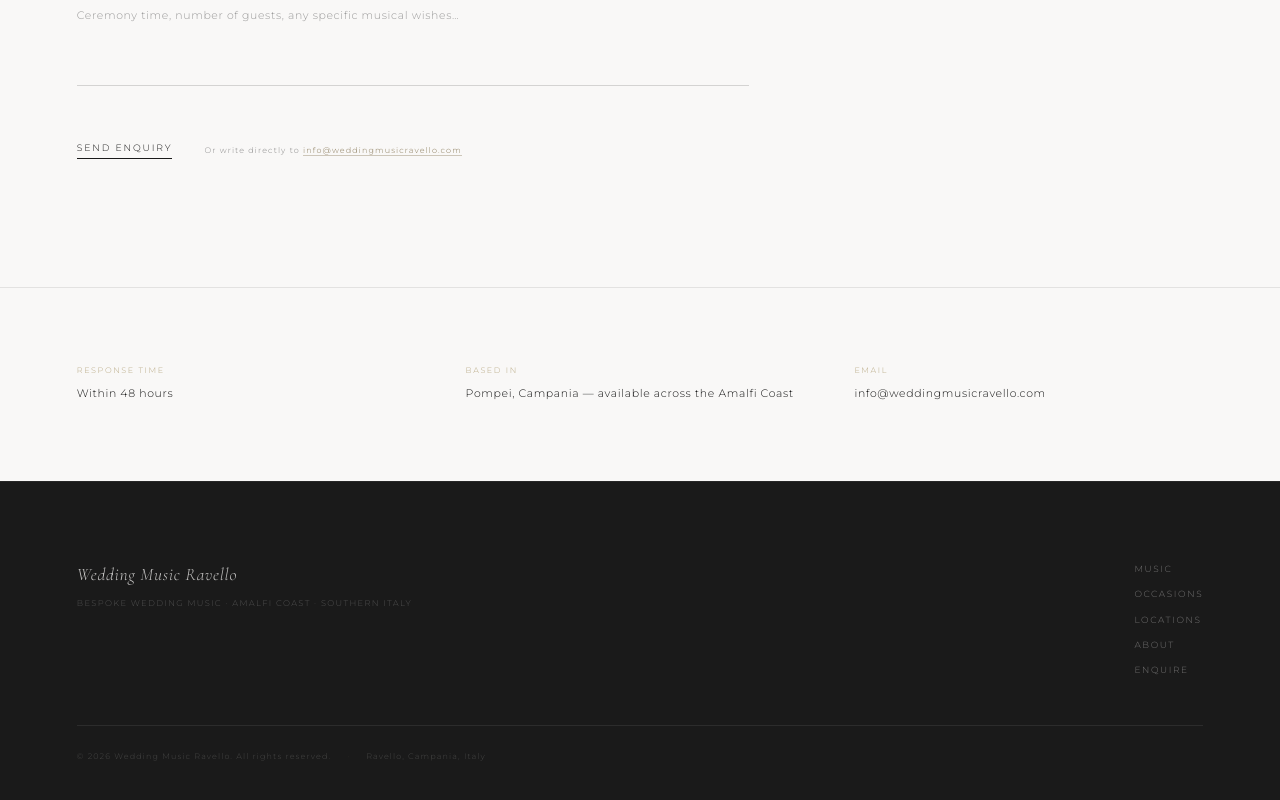
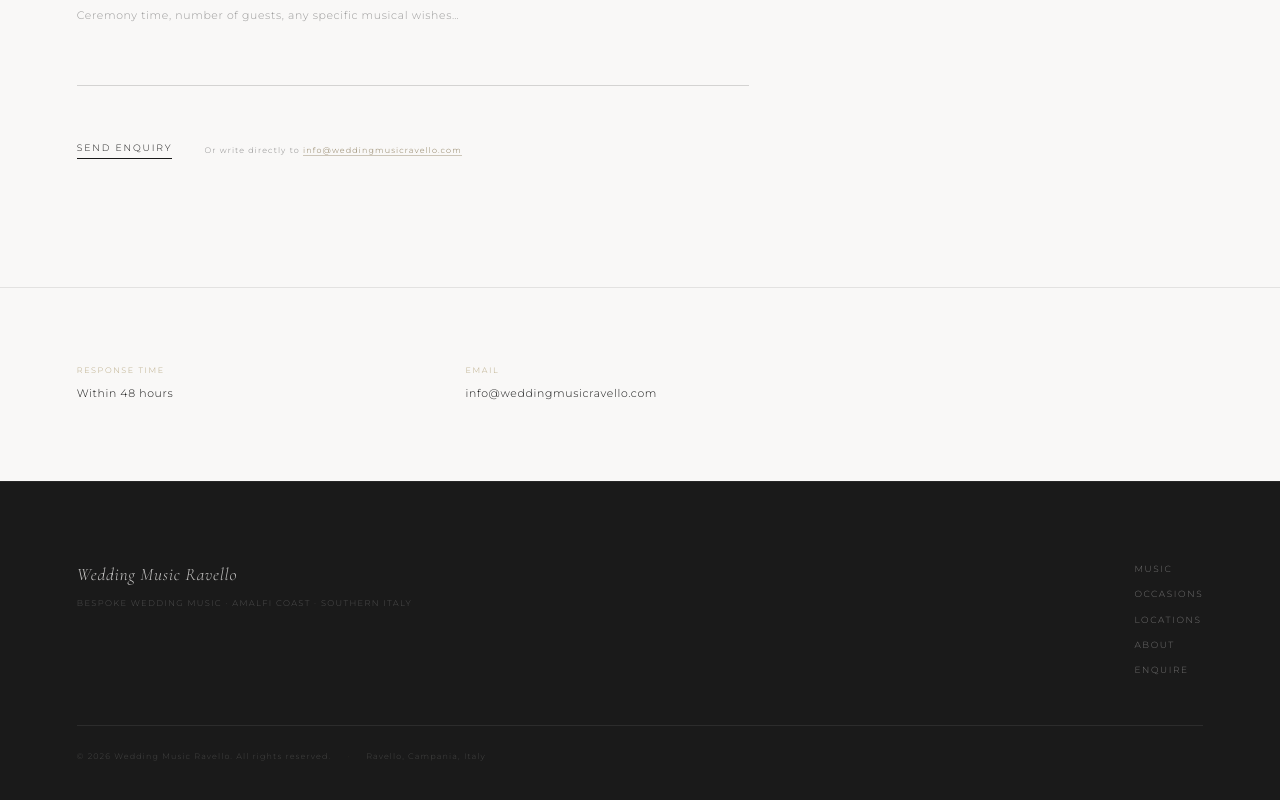
Before and after one commit to doncip82/sito-wedding, a React (Vite) app: page /contact in a window 1280 px wide. Shown: the part 990-1790 px from the top of the page. Built offline with nearby package versions, Linux system fonts and the light colour scheme.

Commit message:
content(Contact): remove 'Based In' detail
Co-Authored-By: Claude Sonnet 4.6 <noreply@anthropic.com>

```diff
--- a/src/pages/Contact.jsx
+++ b/src/pages/Contact.jsx
@@ -162,7 +162,6 @@ export default function Contact() {
         py-[clamp(3rem,6vw,5rem)] grid grid-cols-1 md:grid-cols-3 gap-10">
         {[
           { label: 'Response Time', value: 'Within 48 hours' },
-          { label: 'Based In', value: 'Pompei, Campania — available across the Amalfi Coast' },
           { label: 'Email', value: 'info@weddingmusicravello.com' },
         ].map(({ label, value }) => (
           <div key={label}>
```
